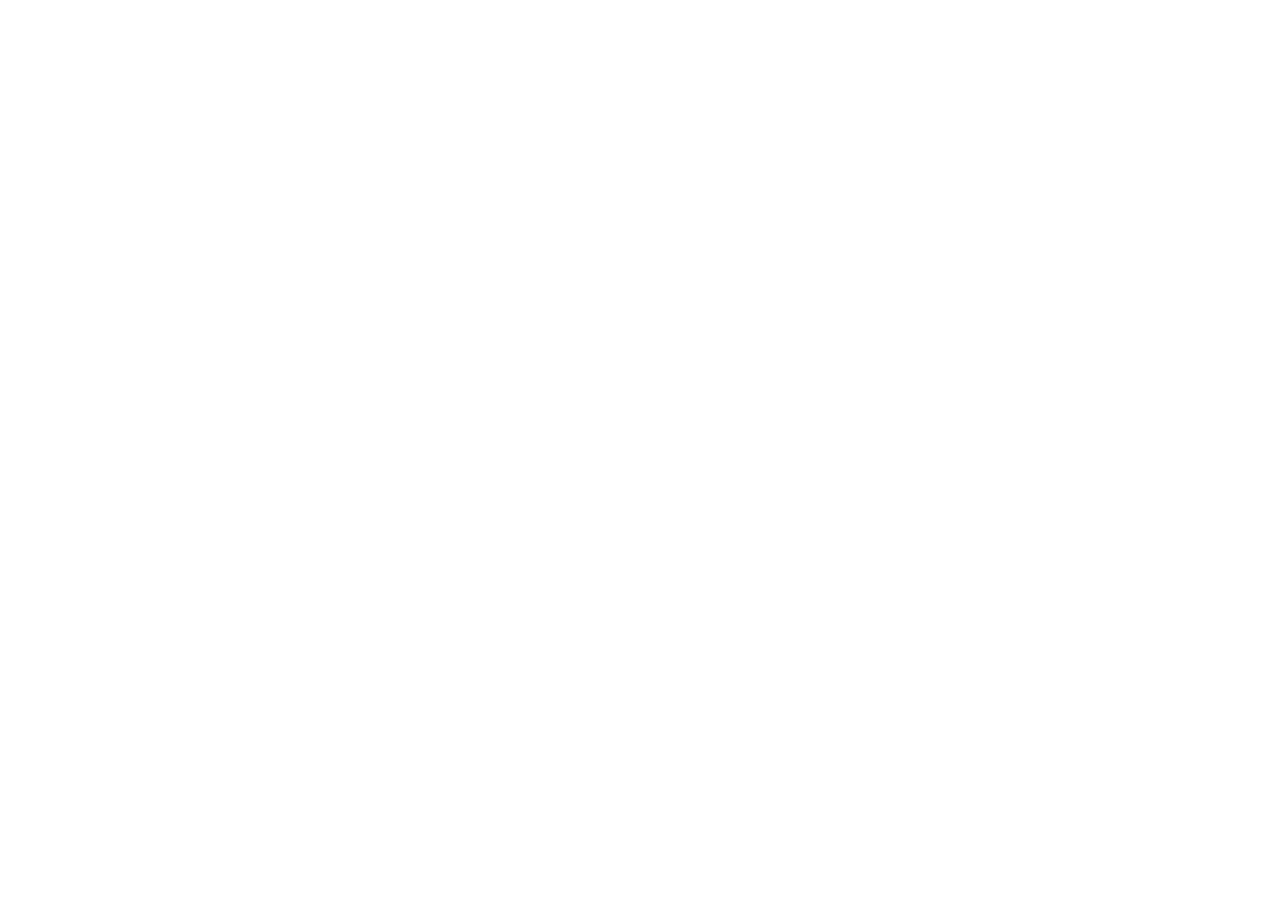
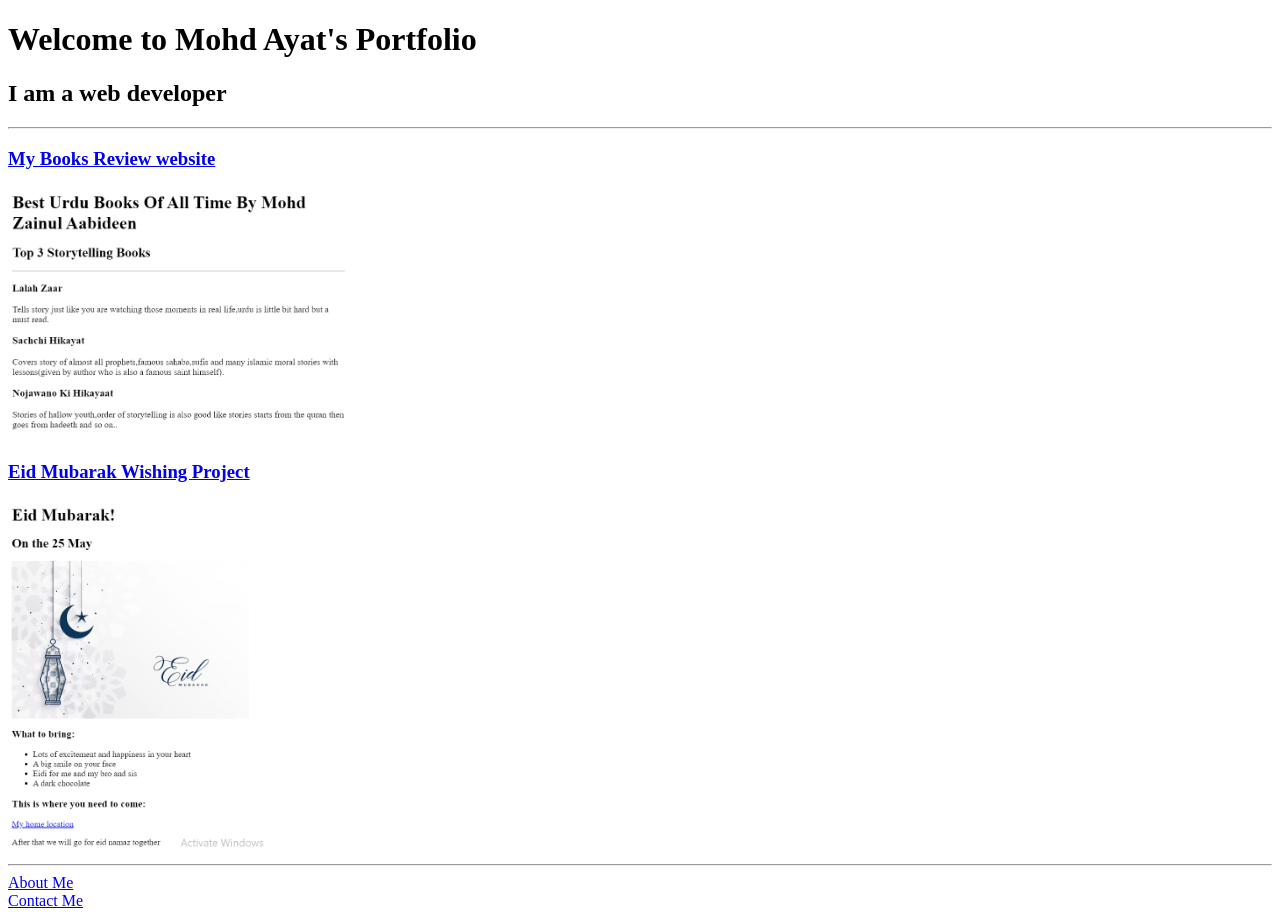
Before and after one commit to MohdAyat/html-portfolio, a plain HTML site: page index.html in a window 1280 px wide. Before the commit the page ends 800 px from the top, so only its background shows below. Drawn offline with Linux system fonts and the light colour scheme.

Commit message:
index.html

```diff
--- a/index.html
+++ b/index.html
@@ -1,15 +1,31 @@
 <!-- TODO 1: Create the HTML Boilerplate -->
-
 <!-- TODO 2: Add Your previous projects' HTML into the public folder -->
-
 <!-- TODO 3: Take screenshots of your project previews and add the images to the images folder -->
-
 <!-- TODO 4: Add titles/subtitles etc. -->
-
 <!-- TODO 5: Add a link to the project pages -->
-
 <!-- TODO 6: Add images to show the project previews
 HINT for TODO 6: You can use the height attribute set to 200 to make the image smaller:
 https://developer.mozilla.org/en-US/docs/Web/HTML/Element/img#attr-height -->
+<!-- TODO 7: Add the Contact Me and About Me page links -->
 
-<!-- TODO 7: Add the Contact Me and About Me page links -->
+<!DOCTYPE html>
+<html lang="en">
+<head>
+    <meta charset="UTF-8">
+    <meta name="viewport" content="width=device-width, initial-scale=1.0">
+    <title>MohdAyatDev</title>
+</head>
+<body>
+    <h1>Welcome to Mohd Ayat's Portfolio</h1>
+    <h2>I am a web developer</h2>
+    <hr />
+<h3><a href="./public/BooksReview.html" >My Books Review website</a></h3>
+<img src="./assets/images/Books Review Project.png" alt="Screnshot of Books Review website" height="250"/>
+
+<h3><a href="./public/EidMubarak.html" >Eid Mubarak Wishing Project</a></h3>
+<img src="./assets/images/Eid Mubarak Project.png" alt="hanging lantern with moon and star and a message of eid mubarak" height="350">
+<hr />
+<a style href="./public/about.html">About Me</a><br />
+<a href="./public/contact.html">Contact Me</a>
+</body>
+</html>
```
